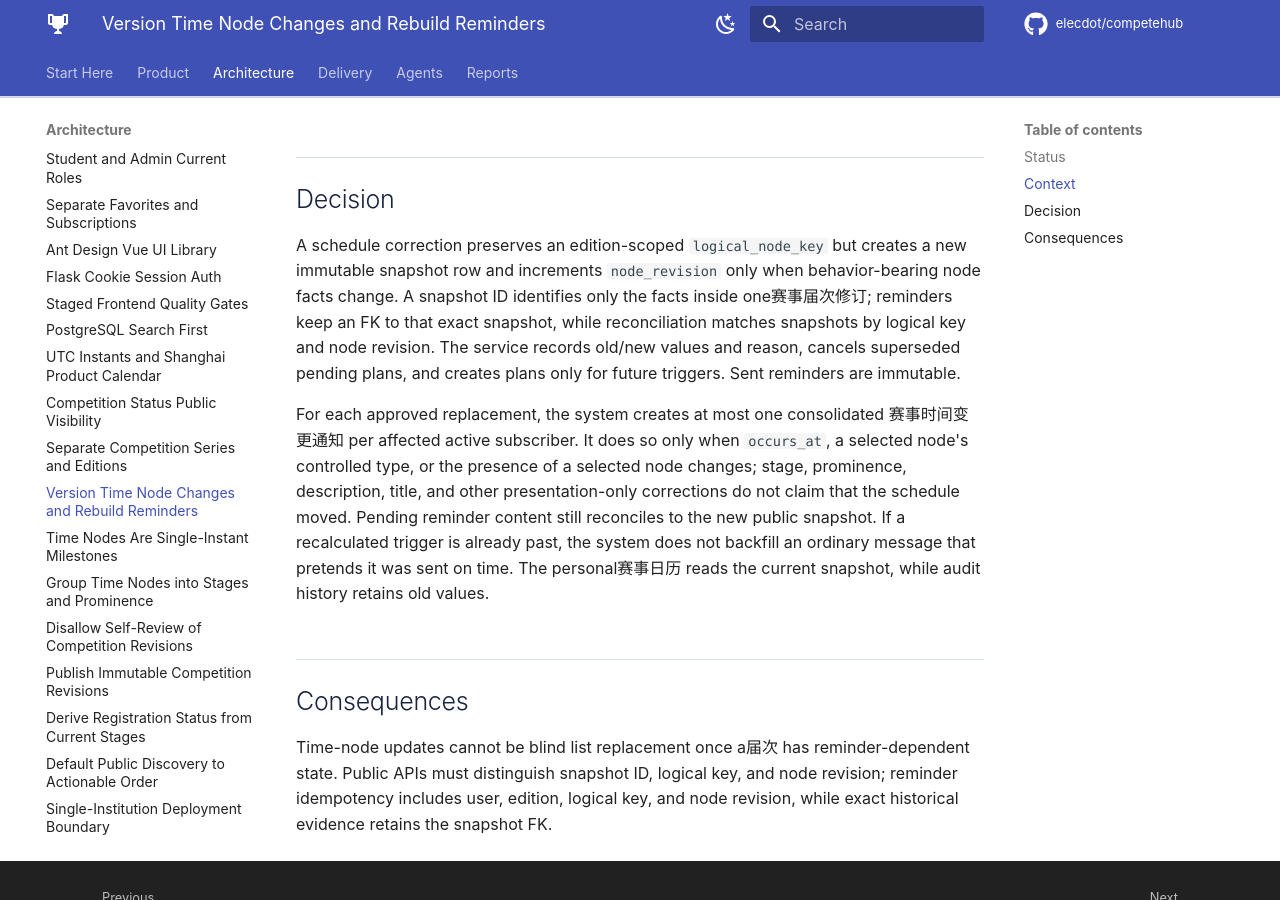
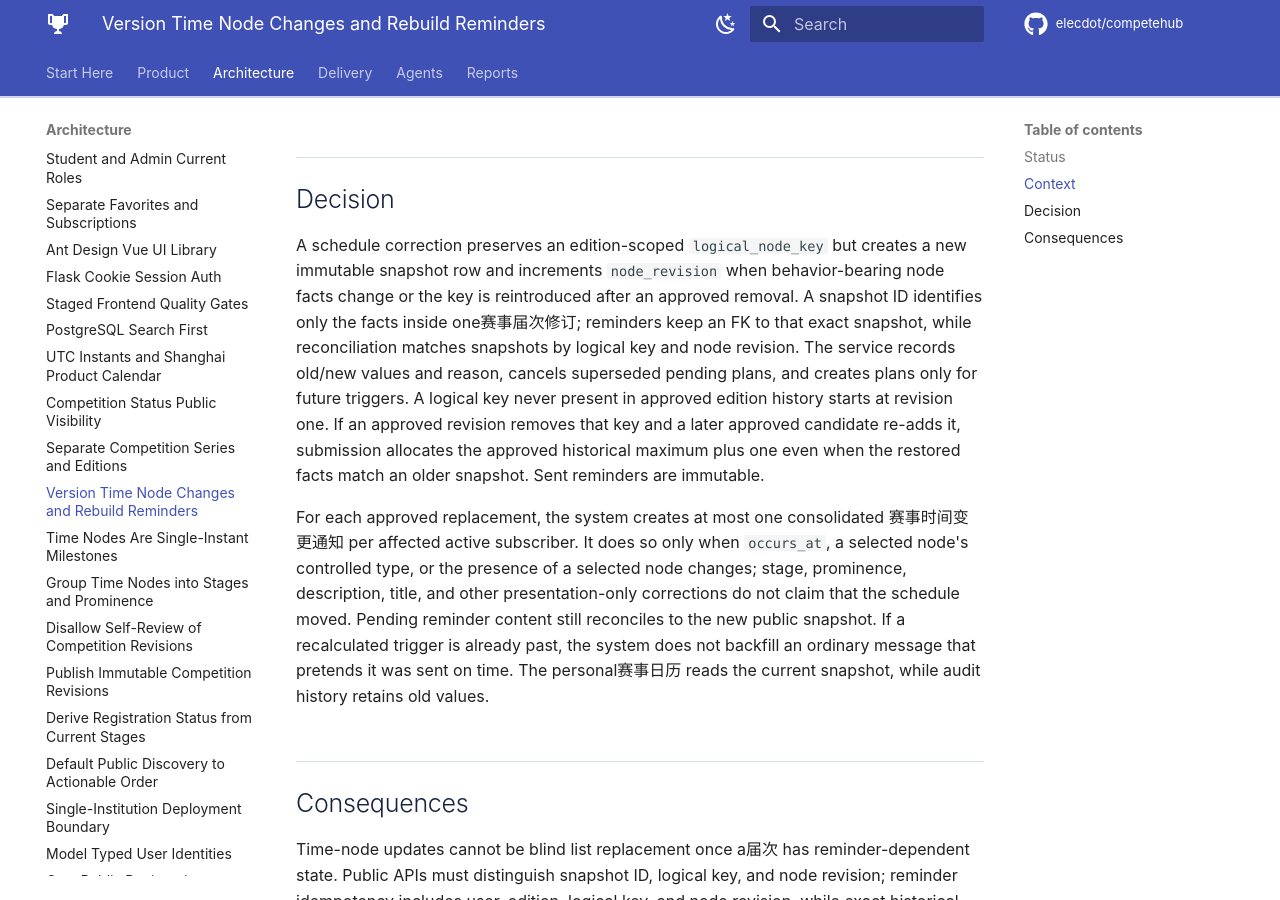
Before and after one commit to elecdot/competehub, an MkDocs documentation site: the page built from docs/adr/0015-version-time-node-changes-and-rebuild-reminders.md, in a window 1280 px wide and 900 px high, scrolled down 535 px. Built offline with MkDocs 1.6.1 and Material for MkDocs 9.7.7, drawn with Linux system fonts in a browser that asks for light colours; comment, search, counter and statistics services are not loaded.

Commit message:
fix(reminders): advance re-added node revisions

```diff
--- a/docs/adr/0015-version-time-node-changes-and-rebuild-reminders.md
+++ b/docs/adr/0015-version-time-node-changes-and-rebuild-reminders.md
@@ -15,12 +15,17 @@
 ## Decision
 
 A schedule correction preserves an edition-scoped `logical_node_key` but
-creates a new immutable snapshot row and increments `node_revision` only when
-behavior-bearing node facts change. A snapshot ID identifies only the facts
-inside one赛事届次修订; reminders keep an FK to that exact snapshot, while
-reconciliation matches snapshots by logical key and node revision. The service
-records old/new values and reason, cancels superseded pending plans, and creates
-plans only for future triggers. Sent reminders are immutable.
+creates a new immutable snapshot row and increments `node_revision` when
+behavior-bearing node facts change or the key is reintroduced after an approved
+removal. A snapshot ID identifies only the facts inside one赛事届次修订;
+reminders keep an FK to that exact snapshot, while reconciliation matches
+snapshots by logical key and node revision. The service records old/new values
+and reason, cancels superseded pending plans, and creates plans only for future
+triggers. A logical key never present in approved edition history starts at
+revision one. If an approved revision removes that key and a later approved
+candidate re-adds it, submission allocates the approved historical maximum plus
+one even when the restored facts match an older snapshot. Sent reminders are
+immutable.
 
 For each approved replacement, the system creates at most one consolidated
 赛事时间变更通知 per affected active subscriber. It does so only when `occurs_at`,
```
Also changed, not shown: docs/PRD.zh.md (+2 -2 lines), docs/api_spec.md (+11 -7 lines), docs/data_model.md (+12 -8 lines), docs/prds/features/competition-publication-discovery.md (+9 -5 lines), docs/tech_spec.zh.md (+1 -1 lines), 3 other files.
